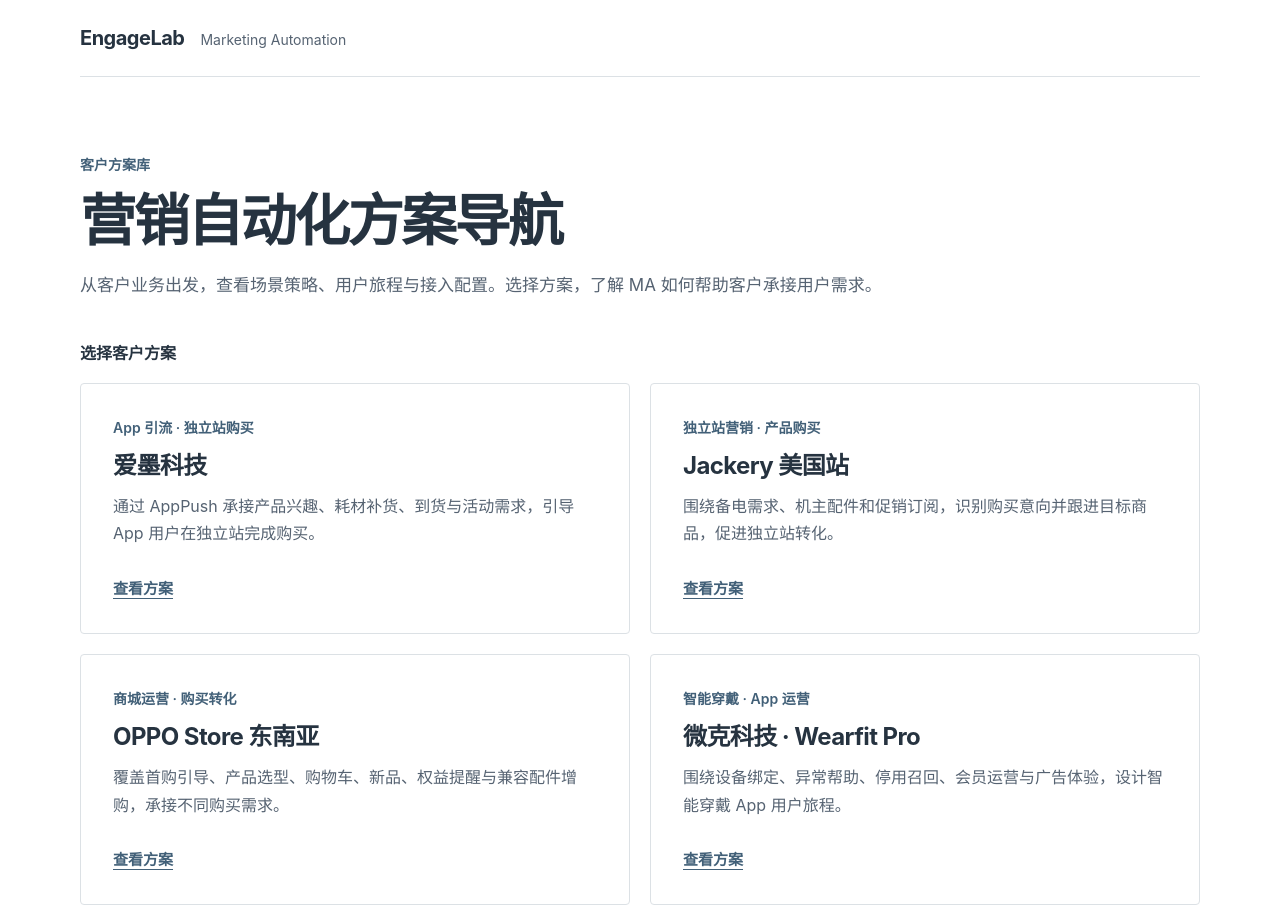
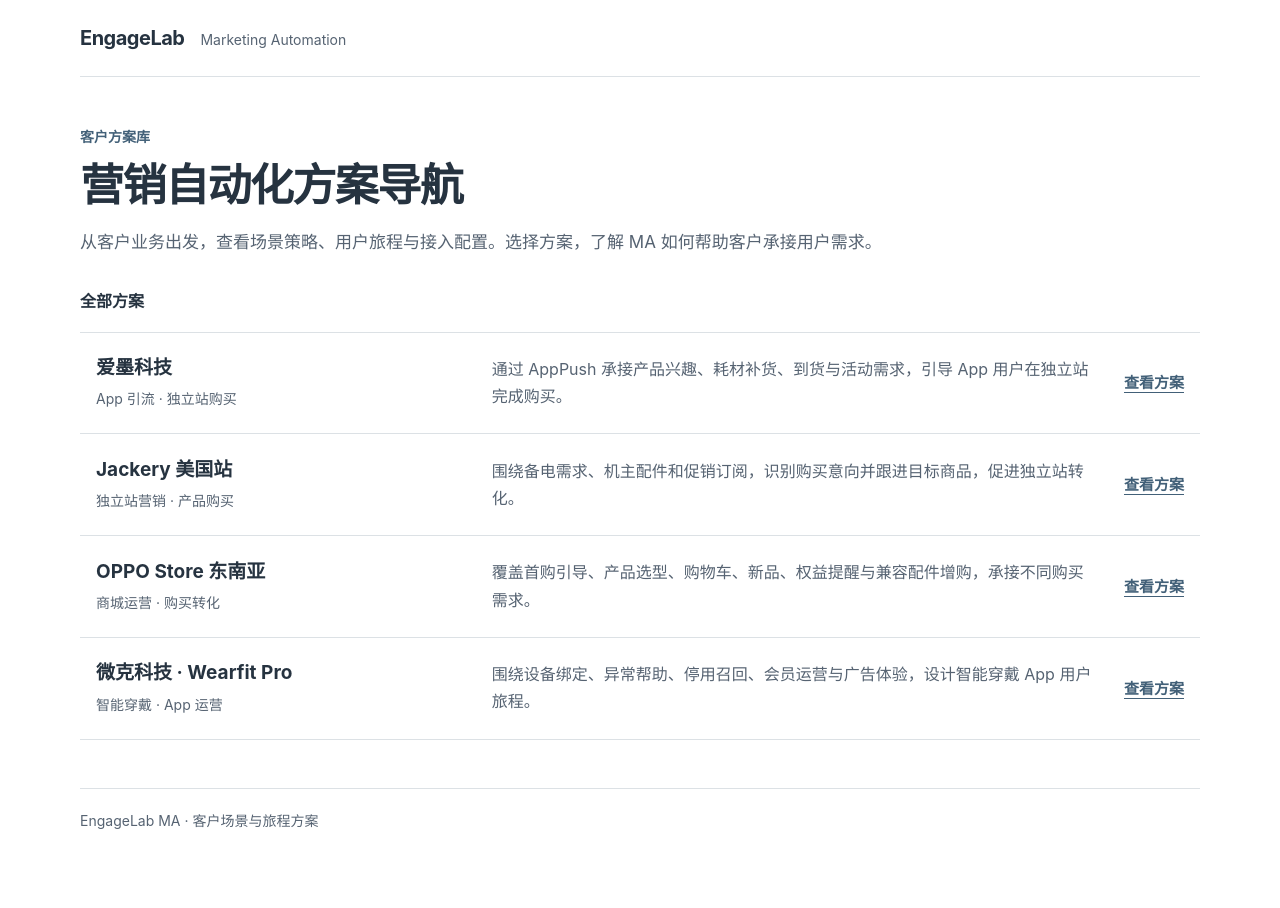
Before and after one commit to 2803746007-lgtm/engagelab-MA, a plain HTML site: page index.html in a window 1280 px wide. Shown: the top 908 px of the page. After the commit the page ends 865 px from the top, so only its background shows below. Drawn offline with Linux system fonts and the light colour scheme.

Commit message:
Display customer proposals as a navigation list

```diff
--- a/index.html
+++ b/index.html
@@ -13,23 +13,23 @@
     .brand { display: flex; flex-wrap: wrap; align-items: baseline; gap: .35rem 1rem; padding: 1.3rem 0; border-bottom: 1px solid var(--line); }
     .brand strong { font-size: 1.25rem; font-weight: 700; letter-spacing: -.025em; }
     .brand span { color: var(--muted); font-size: .875rem; }
-    .intro { padding: clamp(2.5rem, 6vw, 5rem) 0 2.5rem; max-width: 54rem; }
+    .intro { padding: clamp(2rem, 4vw, 3rem) 0 2rem; max-width: 54rem; }
     .eyebrow { margin: 0 0 .65rem; color: var(--accent); font-size: .875rem; font-weight: 600; }
-    h1 { margin: 0; font-size: clamp(2rem, 4.5vw, 3.5rem); line-height: 1.2; letter-spacing: -.045em; font-weight: 650; }
+    h1 { margin: 0; font-size: clamp(1.75rem, 3.5vw, 2.75rem); line-height: 1.2; letter-spacing: -.035em; font-weight: 650; }
     .intro > p:last-child { margin: 1rem 0 0; color: var(--muted); font-size: 1.0625rem; }
     .section-heading { margin: 0 0 1rem; font-size: 1rem; font-weight: 600; }
-    .solutions { display: grid; grid-template-columns: repeat(2, minmax(0, 1fr)); gap: 1.25rem; margin: 0; padding: 0; list-style: none; }
+    .solutions { margin: 0; padding: 0; list-style: none; border-top: 1px solid var(--line); }
     .solutions li { min-width: 0; }
-    .solution { display: flex; flex-direction: column; height: 100%; padding: clamp(1.35rem, 2.8vw, 2rem); border: 1px solid var(--line); border-radius: .25rem; color: inherit; text-decoration: none; }
-    .solution:hover { border-color: var(--accent); background: var(--tint); }
+    .solution { display: grid; grid-template-columns: minmax(14rem, 1fr) minmax(0, 1.65fr) auto; grid-template-areas: "title description action" "category description action"; align-items: center; gap: .35rem 2rem; padding: 1.4rem 1rem; border-bottom: 1px solid var(--line); color: inherit; text-decoration: none; }
+    .solution:hover { background: var(--tint); }
     .solution:focus-visible { outline: 3px solid var(--accent); outline-offset: 4px; }
-    .category { color: var(--accent); font-size: .875rem; font-weight: 600; }
-    h3 { margin: .6rem 0 .65rem; font-size: 1.5rem; font-weight: 650; line-height: 1.4; letter-spacing: -.025em; }
-    .description { margin: 0 0 1.75rem; color: var(--muted); }
-    .open { align-self: flex-start; margin-top: auto; color: var(--accent); font-size: .9375rem; font-weight: 600; text-decoration: underline; text-underline-offset: .25em; }
+    .category { grid-area: category; color: var(--muted); font-size: .875rem; }
+    h3 { grid-area: title; margin: 0; font-size: 1.1875rem; font-weight: 650; line-height: 1.4; }
+    .description { grid-area: description; margin: 0; color: var(--muted); }
+    .open { grid-area: action; color: var(--accent); font-size: .9375rem; font-weight: 600; text-decoration: underline; text-underline-offset: .25em; white-space: nowrap; }
     footer { margin-top: 3rem; padding: 1.25rem 0 2rem; border-top: 1px solid var(--line); color: var(--muted); font-size: .875rem; }
     footer p { margin: 0; }
-    @media (max-width: 42rem) { .solutions { grid-template-columns: 1fr; } .intro { padding-bottom: 2rem; } h3 { font-size: 1.375rem; } }
+    @media (max-width: 48rem) { .solution { grid-template-columns: minmax(0, 1fr); grid-template-areas: "title" "category" "description" "action"; gap: .4rem; padding: 1.25rem 0; } .description { margin: .35rem 0; } .open { justify-self: start; } }
   </style>
 </head>
 <body>
@@ -42,8 +42,9 @@
         <p>从客户业务出发，查看场景策略、用户旅程与接入配置。选择方案，了解 MA 如何帮助客户承接用户需求。</p>
       </div>
       <nav aria-labelledby="solutions-title">
-        <h2 class="section-heading" id="solutions-title">选择客户方案</h2>
+        <h2 class="section-heading" id="solutions-title">全部方案</h2>
         <ul class="solutions">
+          <!-- 新增方案：复制一个 li，修改 href、客户名称、分类和简介。 -->
           <li>
             <a class="solution" href="./AIMO-ma/">
               <span class="category">App 引流 · 独立站购买</span>
```
